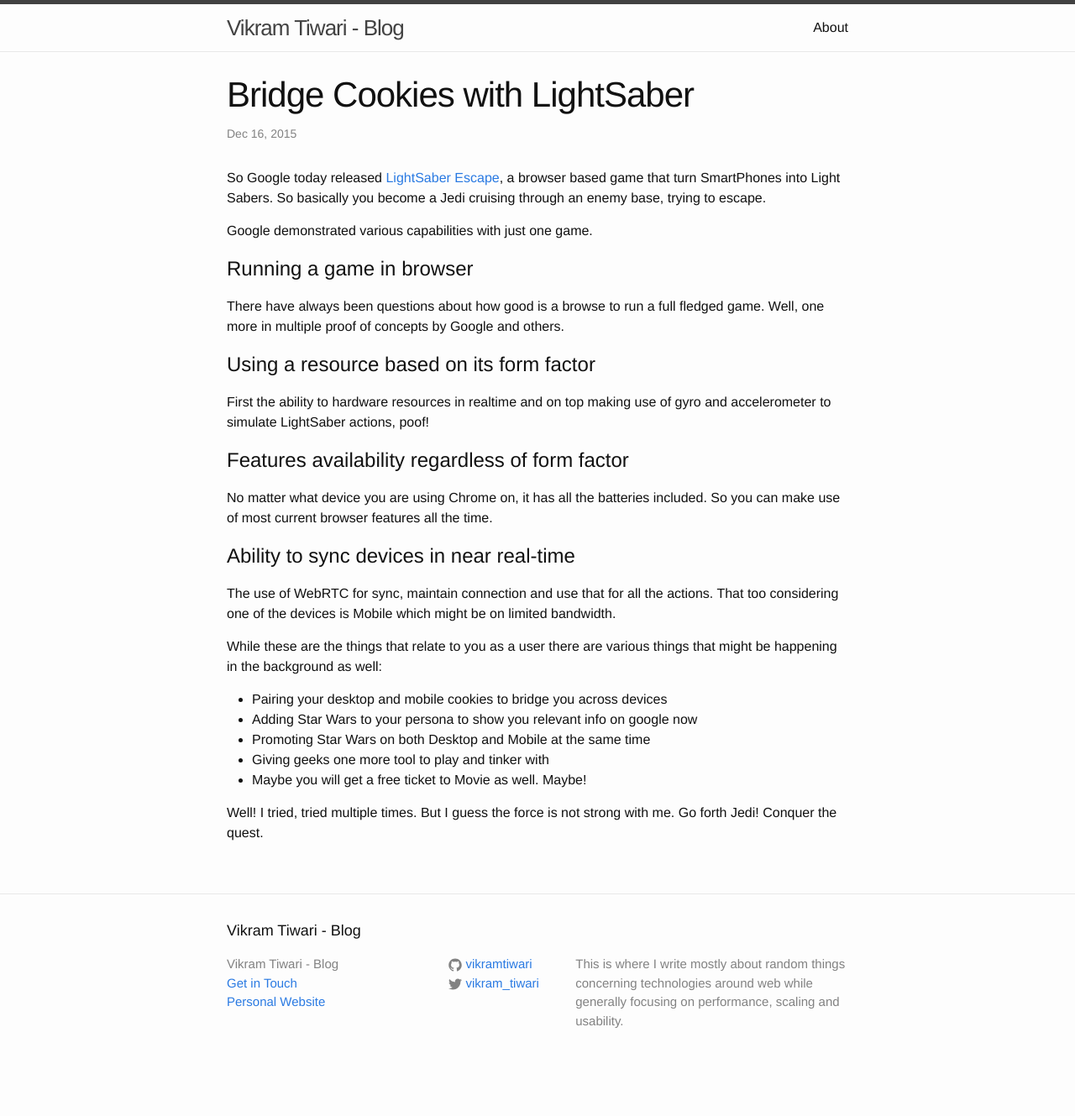
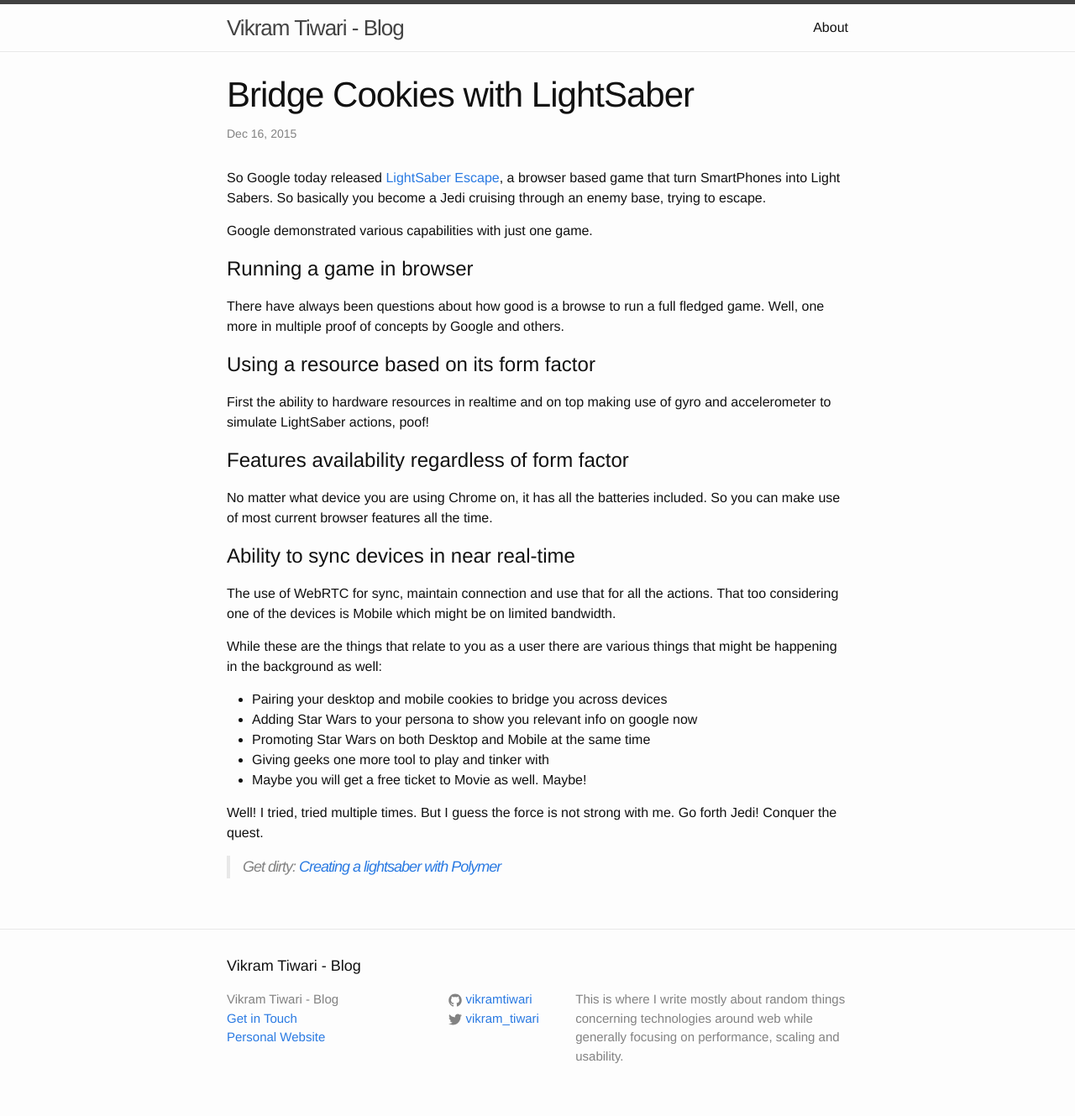
Before and after one commit to VikramTiwari/blog, a Jekyll site: the page built from _posts/2015-12-16-Bridge-Cookies-with-LightSaber.md, in a window 1280 px wide. Shown: the whole page at 84% size. Built offline with Jekyll 4.4.1, drawn with Linux system fonts in a browser that asks for light colours; before the commit the page ends 1287 px from its top, so only the background shows below that.

Commit message:
get dirty

```diff
--- a/_posts/2015-12-16-Bridge-Cookies-with-LightSaber.md
+++ b/_posts/2015-12-16-Bridge-Cookies-with-LightSaber.md
@@ -30,3 +30,5 @@ While these are the things that relate to you as a user there are various things
 - Maybe you will get a free ticket to Movie as well. Maybe!
 
 Well! I tried, tried multiple times. But I guess the force is not strong with me. Go forth Jedi! Conquer the quest.
+
+> Get dirty: [Creating a lightsaber with Polymer](https://developers.google.com/web/showcase/case-study/lightsaber?hl=en)
```
